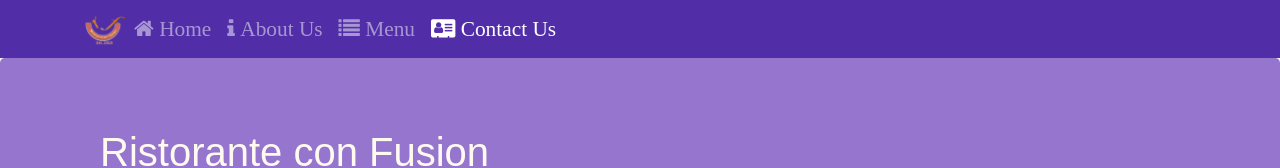
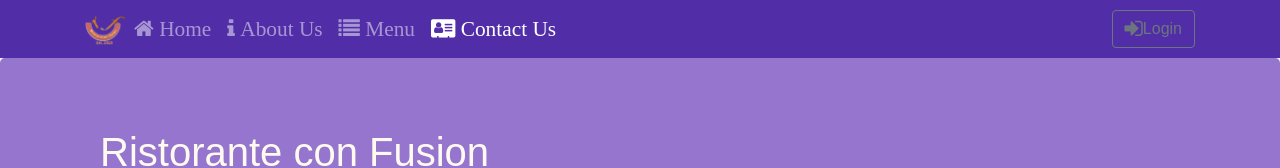
Before and after one commit to cdramirezh/FSWD-React, a React (Create React App) app: page /contactus in a window 1280 px wide. Shown: the top 168 px of the page. Built offline with nearby package versions, Linux system fonts and the light colour scheme.

Commit message:
Uncontrolled form. React modal

```diff
--- a/src/components/HeaderComponent.js
+++ b/src/components/HeaderComponent.js
@@ -1,5 +1,5 @@
 import React, { Component } from 'react';
-import { Navbar, NavbarBrand, Nav, NavbarToggler, Collapse, NavItem, Jumbotron } from 'reactstrap';
+import { Navbar, NavbarBrand, Nav, NavbarToggler, Collapse, NavItem, Jumbotron, Button, Form, FormGroup, Label, Input, Modal, ModalHeader, ModalBody } from 'reactstrap';
 import { NavLink } from 'react-router-dom';
 
 class Header extends Component {
@@ -7,15 +7,30 @@ class Header extends Component {
     constructor(props) {
         super(props);
         this.state = {
-            inNavOpen: false
+            inNavOpen: false,
+            isModalOpen: false
         }
         this.toggleNav = this.toggleNav.bind(this);
+        this.toggleModal = this.toggleModal.bind(this);
+        this.handleLogin = this.handleLogin.bind(this);
     }
     // Para hacer el metodo disponible dentro del return del render, tengo que pegarlo aca en el constructor. Mera redundancia
     toggleNav(){
         this.setState({
             isNavOpen: !this.state.isNavOpen
         });
+    }
+
+    toggleModal(){
+        this.setState({
+            isModalOpen: !this.state.isModalOpen
+        });
+    }
+
+    handleLogin(event){
+        this.toggleModal();
+        alert("Username: " + this.username.value + " Password: " + this.password.value + " Remember: " + this.remember.checked);
+        event.preventDefault();
     }
 
     render() {
@@ -49,7 +64,14 @@ class Header extends Component {
                                         <span className='fa fa-address-card fa-lg'> Contact Us</span>
                                     </NavLink>
                                 </NavItem>
-                                </Nav>
+                            </Nav>
+                            <Nav className='ml-auto' navbar>
+                                <NavItem>
+                                    <Button outline onClick={this.toggleModal}>
+                                        <span className='fa fa-sign-in fa-lg' />Login
+                                    </Button>
+                                </NavItem>
+                            </Nav>
                         </Collapse>
                     </div>
                 </Navbar>
@@ -65,6 +87,28 @@ class Header extends Component {
                         </div>
                     </div>
                 </Jumbotron>
+                <Modal isOpen={this.state.isModalOpen} toggle={this.toggleModal}>
+                    <ModalHeader toggle={this.toggleModal}>login</ModalHeader>
+                    <ModalBody>
+                        <Form onSubmit={this.handleLogin}>
+                            <FormGroup>
+                                <Label htmlFor='username' name='username'>Username</Label>
+                                <Input type='text' id='username' name='username' innerRef={(input) => this.username = input}/>
+                            </FormGroup>
+                            <FormGroup>
+                                <Label htmlFor='password' name='password'>Password</Label>
+                                <Input type='password' id='password' name='password' innerRef={(input) => this.password = input}/>
+                            </FormGroup>
+                            <FormGroup check>
+                                <Label check>
+                                    <Input type="checkbox" name="remember" innerRef={(input) => this.remember = input}  />
+                                    Remember me
+                                </Label>
+                            </FormGroup>
+                            <Button type="submit" value="submit" color="primary">Login</Button>
+                        </Form>
+                    </ModalBody>
+                </Modal>
             </React.Fragment>
         )
     }
```
